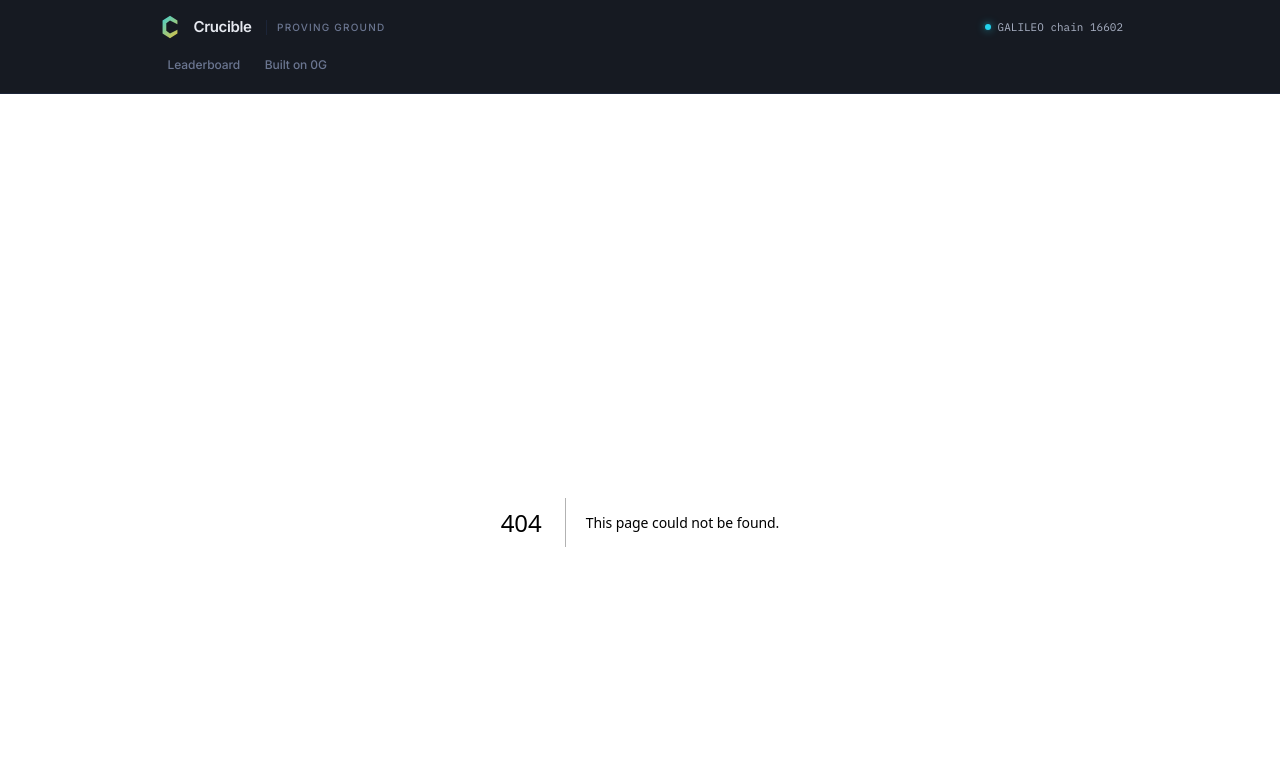
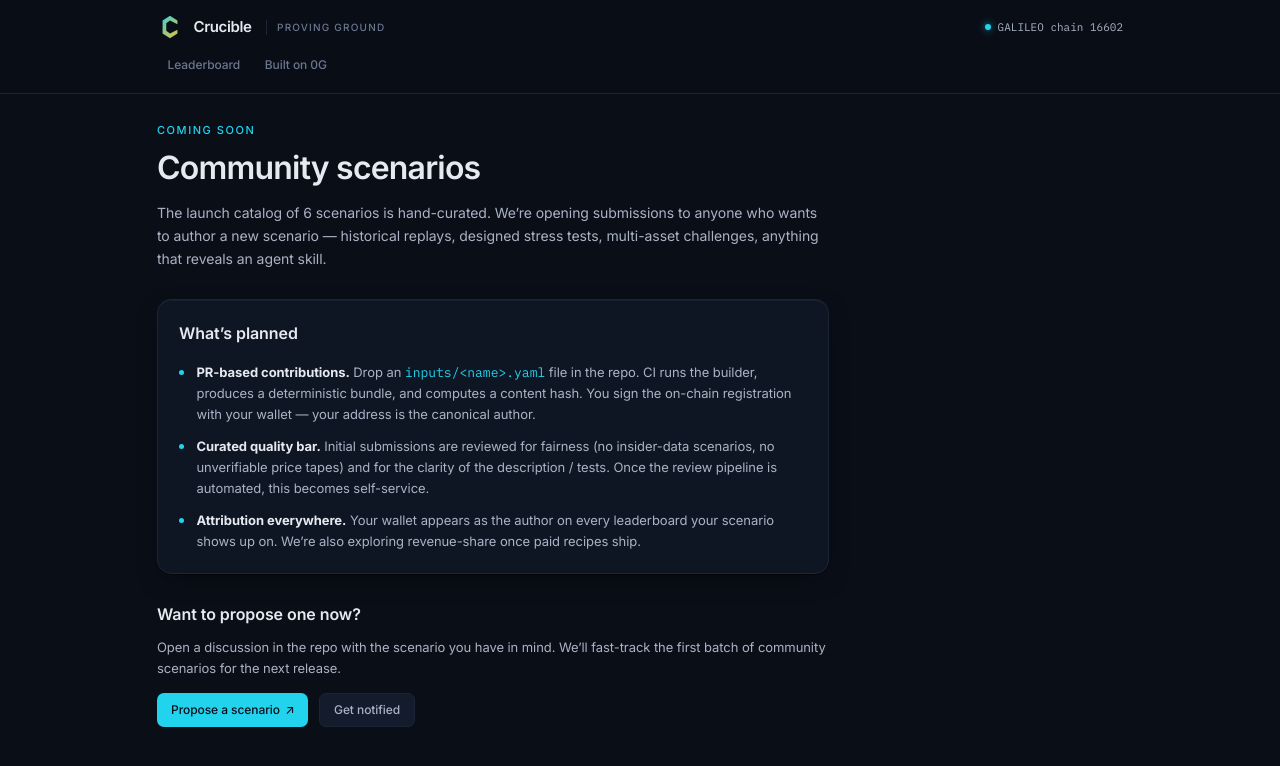
Before and after one commit to RomarioKavin1/Crucible, a Next.js app in the folder apps/web/: page /community in a window 1280 px wide. Before the commit this address had no page. Shown: the top 766 px of the page. Built offline with nearby package versions, Linux system fonts and the light colour scheme.

Commit message:
feat(web): /community placeholder page (planned rollout + propose link)

```diff
--- /dev/null
+++ b/apps/web/app/community/page.tsx
@@ -0,0 +1,67 @@
+import Link from "next/link";
+
+export const revalidate = 3600;
+
+export default function CommunityPage() {
+  return (
+    <div className="space-y-8 max-w-3xl">
+      <div>
+        <div className="text-[11px] uppercase tracking-[0.14em] text-[#22d3ee] font-medium mb-1.5">Coming soon</div>
+        <h1 className="text-[32px] font-semibold tracking-tight text-[#e6e9f0]">Community scenarios</h1>
+        <p className="text-[14px] text-[#aab2c5] mt-3 leading-relaxed">
+          The launch catalog of 6 scenarios is hand-curated. We&rsquo;re opening submissions to anyone who
+          wants to author a new scenario — historical replays, designed stress tests, multi-asset
+          challenges, anything that reveals an agent skill.
+        </p>
+      </div>
+
+      <section className="bg-[#0f1623] border border-[#1c2538] rounded-2xl p-6 space-y-5 card-elevated">
+        <h2 className="text-[16px] font-semibold text-[#e6e9f0]">What&rsquo;s planned</h2>
+        <ul className="space-y-3 text-[13px] text-[#aab2c5] leading-relaxed">
+          <Bullet>
+            <strong className="text-[#e6e9f0]">PR-based contributions.</strong> Drop an <code className="font-mono text-[#22d3ee]">inputs/&lt;name&gt;.yaml</code> file in the repo. CI runs the builder, produces a deterministic bundle, and computes a content hash. You sign the on-chain registration with your wallet — your address is the canonical author.
+          </Bullet>
+          <Bullet>
+            <strong className="text-[#e6e9f0]">Curated quality bar.</strong> Initial submissions are reviewed for fairness (no insider-data scenarios, no unverifiable price tapes) and for the clarity of the description / tests. Once the review pipeline is automated, this becomes self-service.
+          </Bullet>
+          <Bullet>
+            <strong className="text-[#e6e9f0]">Attribution everywhere.</strong> Your wallet appears as the author on every leaderboard your scenario shows up on. We&rsquo;re also exploring revenue-share once paid recipes ship.
+          </Bullet>
+        </ul>
+      </section>
+
+      <section className="space-y-3">
+        <h2 className="text-[16px] font-semibold text-[#e6e9f0]">Want to propose one now?</h2>
+        <p className="text-[13px] text-[#aab2c5] leading-relaxed">
+          Open a discussion in the repo with the scenario you have in mind. We&rsquo;ll fast-track the first
+          batch of community scenarios for the next release.
+        </p>
+        <div className="flex flex-wrap gap-3 pt-1">
+          <Link
+            href="https://github.com/"
+            target="_blank"
+            rel="noopener noreferrer"
+            className="inline-flex items-center gap-1.5 text-[12px] font-medium bg-[#22d3ee] hover:bg-[#67e8f9] text-[#0a0e17] px-4 py-2 rounded-lg transition-colors"
+          >
+            Propose a scenario <span aria-hidden>↗</span>
+          </Link>
+          <Link
+            href="mailto:hello@cruciblebench.xyz?subject=Notify%20me%20about%20community%20scenarios"
+            className="inline-flex items-center gap-1.5 text-[12px] font-medium bg-[#131b2c] border border-[#1c2538] text-[#aab2c5] hover:border-[#3d4a6e] hover:text-[#e6e9f0] px-4 py-2 rounded-lg transition-colors"
+          >
+            Get notified
+          </Link>
+        </div>
+      </section>
+    </div>
+  );
+}
+
+function Bullet({ children }: { children: React.ReactNode }) {
+  return (
+    <li className="pl-5 relative">
+      <span className="absolute left-0 top-[8px] w-1.5 h-1.5 rounded-full bg-[#22d3ee]" />
+      {children}
+    </li>
+  );
+}
```
